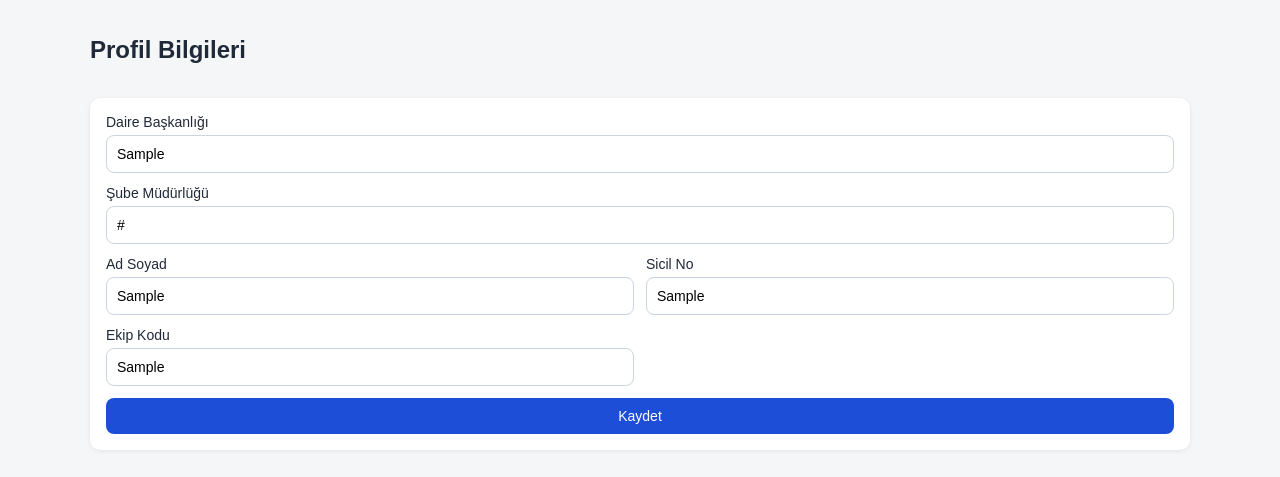
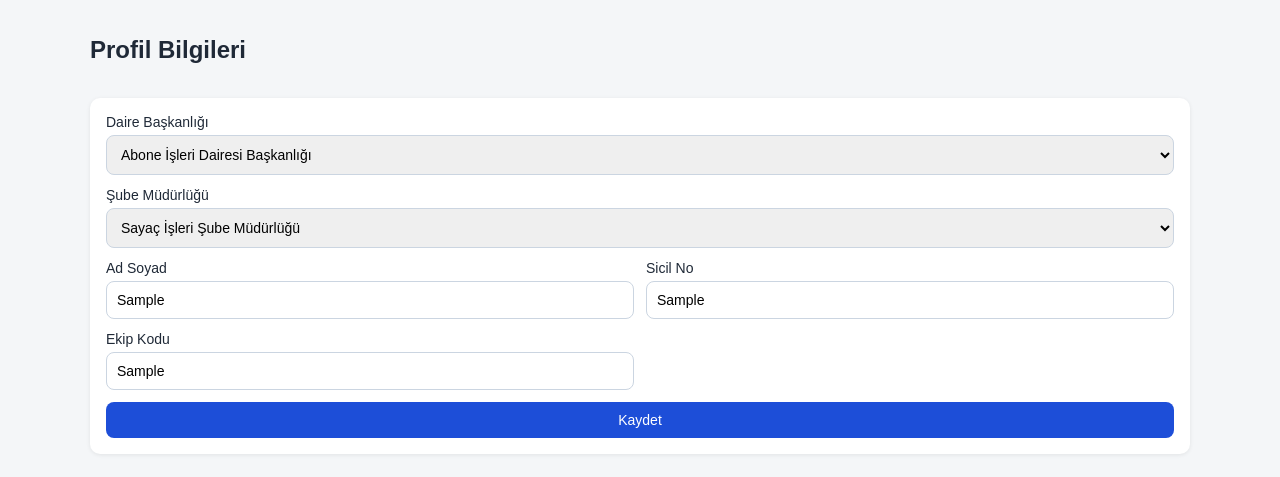
Before and after one commit to mehmettuzner42-code/mesai-web-portal, a Flask app: page /profile in a window 1280 px wide. Shown: the part 55-532 px from the top of the page. Run offline with Flask 3, Linux system fonts and the light colour scheme; the visitor is signed in with stand-in values (Sample User, id 1); tables that the repository leaves empty hold one stand-in row (values such as "Sample post").

Commit message:
Add files via upload

```diff
--- a/templates/profile.html
+++ b/templates/profile.html
@@ -7,10 +7,17 @@
 <div class="card">
     <form method="post" class="grid two-col">
         <label class="full">Daire Başkanlığı
-            <input name="daire_baskanligi" value="{{ profile.daire_baskanligi }}">
+            <select name="daire_baskanligi">
+                <option value="Abone İşleri Dairesi Başkanlığı" {% if profile.daire_baskanligi == "Abone İşleri Dairesi Başkanlığı" %}selected{% endif %}>Abone İşleri Dairesi Başkanlığı</option>
+            </select>
         </label>
         <label class="full">Şube Müdürlüğü
-            <input name="sube_mudurlugu" value="{{ profile.sube_mudurlugu }}">
+            <select name="sube_mudurlugu">
+                <option value="Sayaç İşleri Şube Müdürlüğü" {% if profile.sube_mudurlugu == "Sayaç İşleri Şube Müdürlüğü" %}selected{% endif %}>Sayaç İşleri Şube Müdürlüğü</option>
+                <option value="Abone İşleri Şube Müdürlüğü" {% if profile.sube_mudurlugu == "Abone İşleri Şube Müdürlüğü" %}selected{% endif %}>Abone İşleri Şube Müdürlüğü</option>
+                <option value="Müşteri Hizmetleri Şube Müdürlüğü" {% if profile.sube_mudurlugu == "Müşteri Hizmetleri Şube Müdürlüğü" %}selected{% endif %}>Müşteri Hizmetleri Şube Müdürlüğü</option>
+                <option value="Tahakkuk İşleri Şube Müdürlüğü" {% if profile.sube_mudurlugu == "Tahakkuk İşleri Şube Müdürlüğü" %}selected{% endif %}>Tahakkuk İşleri Şube Müdürlüğü</option>
+            </select>
         </label>
         <label>Ad Soyad
             <input name="ad_soyad" value="{{ profile.ad_soyad }}">
```
